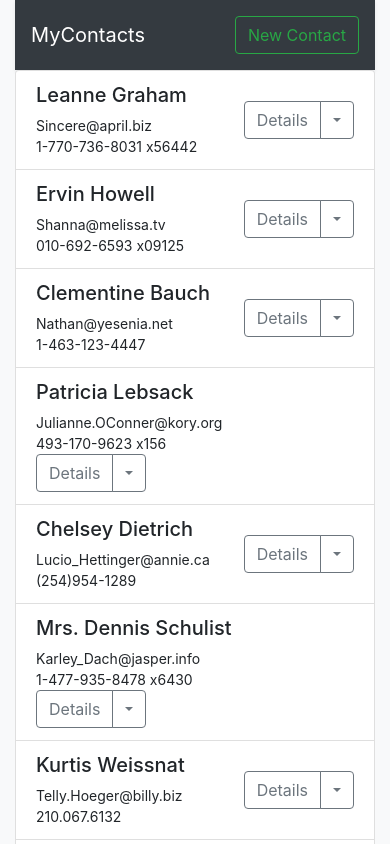
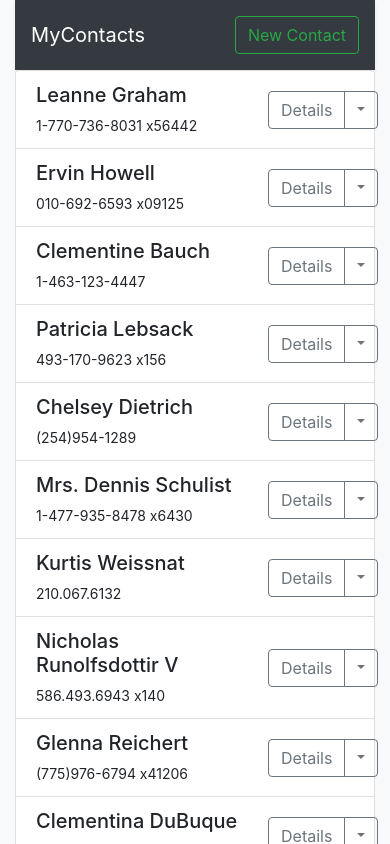
Before and after one commit to lssilveira11/mycontacts-app, a Vue app: page / in a window 390 px wide. Shown: the top 844 px of the page. Built offline with nearby package versions, Linux system fonts and the light colour scheme.

Commit message:
Fix item layout (increase responsiveness)

```diff
--- a/src/components/contacts/ContactListItem.vue
+++ b/src/components/contacts/ContactListItem.vue
@@ -1,11 +1,16 @@
 <template>
-  <div class="row justify-content-between align-items-center">
-    <div class="col-auto">
-      <h5>{{ contact.name }}</h5>
-      <small class="d-block">{{ contact.email }}</small>
-      <small class="d-block">{{ contact.phone }}</small>
+  <div class="row  align-items-center">
+    <div class="col-8 col-sm-9">
+      <div class="row row-cols-1 row-cols-md-2">
+        <div class="col">
+          <h5>{{ contact.name }}</h5>
+        </div>
+        <div class="col">
+          <small class="d-block">{{ contact.phone }}</small>
+        </div>
+      </div>
     </div>
-    <div class="col-auto">
+    <div class="col-4 col-sm-3 text-right">
       <div
         class="btn-group"
         role="group"
```
